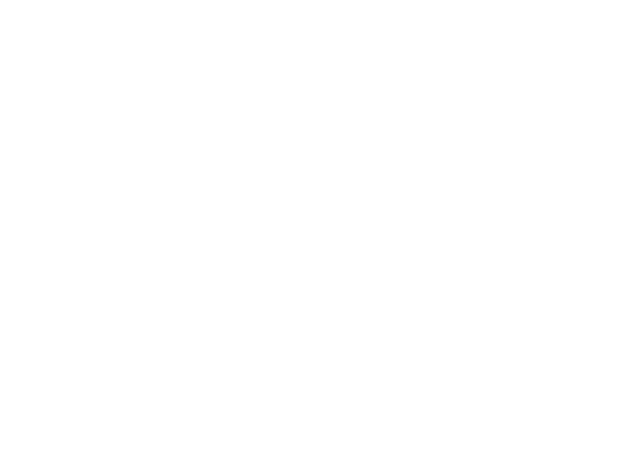
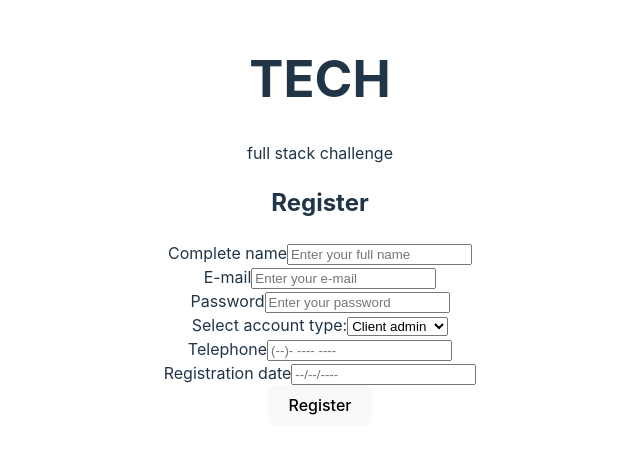
Before and after one commit to Kenzie-Academy-Brasil-Developers/Entrega-1-Tech-FrontEnd-Desafio-Fullstack-JoseWenned, a React (Vite) app: page /RegisterClientPage in a window 1280 px wide. Shown: the part 179-632 px from the top of the page, without its empty margins (320-960 px from the left). Built offline with nearby package versions, Linux system fonts and the light colour scheme.

Commit message:
feat: structure registerPageClient ready

```diff
--- a/src/components/FormClientRegister/formClientRegister.tsx
+++ b/src/components/FormClientRegister/formClientRegister.tsx
@@ -1,7 +1,7 @@
 import { Button } from "../../fragments/Button/button"
 import { Input } from "../../fragments/Input/input"
 
-export const FormRegister = () => {
+export const FormRegisterClient = () => {
     return(
         <>
             <div>
--- a/src/pages/RegisterClientPage/registerClientPage.tsx
+++ b/src/pages/RegisterClientPage/registerClientPage.tsx
@@ -1,3 +1,5 @@
+import { FormRegisterClient } from "../../components/FormClientRegister/formClientRegister"
+
 export const RegisterClientPage = () => {
     return(
         <>
@@ -7,15 +9,19 @@ export const RegisterClientPage = () => {
 
                     <div>
 
+                        <h1>TECH</h1>
+
+                        <div>
+                            full stack challenge
+                        </div>
+
                     </div>
 
                 </header>
 
                 <section>
 
-                    <div>
-
-                    </div>
+                    <FormRegisterClient/>
 
                 </section>
 
```
